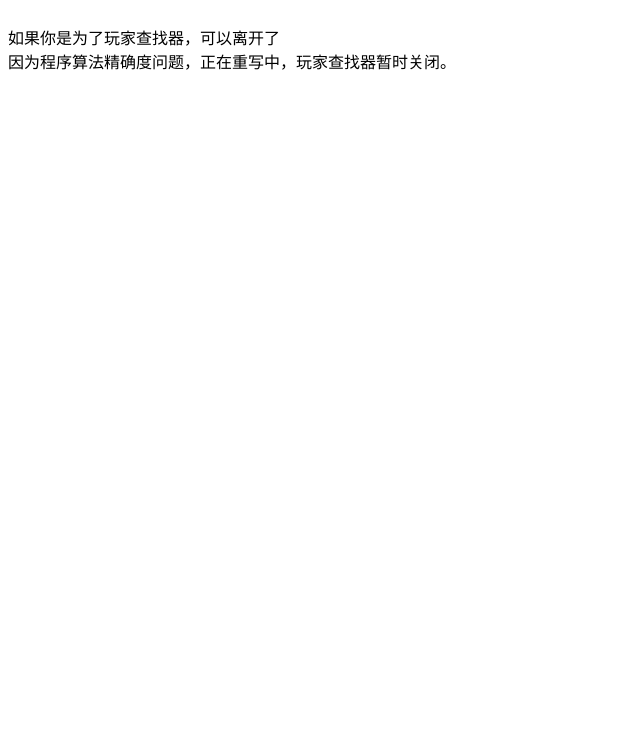
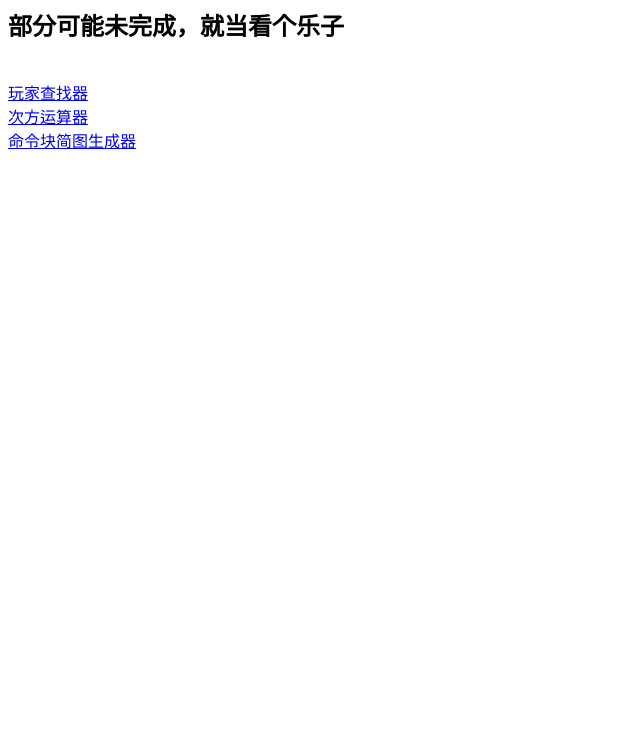
Before and after one commit to HTMonkeyG/HTMonkeyG.github.io, a plain HTML site: page index.html in a window 1280 px wide. Shown: the part 68-800 px from the top of the page, without its empty margins (0-640 px from the left). Drawn offline with Linux system fonts and the light colour scheme.

Commit message:
Update index.html

```diff
--- a/index.html
+++ b/index.html
@@ -1,7 +1,15 @@
 <html>
-<h1>空页面</h1>
+<head>
+<title>HTMonkeyG</title>
+<h1>HTMonkeyG的单页应用集合</h1>
+<h2>部分可能未完成，就当看个乐子</h2>
+</head>
+<body>
 <br>
-如果你是为了玩家查找器，可以离开了
+<a href="pages/MCPlayerFinder_v0.5.html">玩家查找器</a>
 <br>
-因为程序算法精确度问题，正在重写中，玩家查找器暂时关闭。
+<a href="pages/PowerCalculator_v2.5.html">次方运算器</a>
+<br>
+<a href="pages/CBGPrinter_v1.1.html">命令块简图生成器</a>
+</body>
 </html>
```
